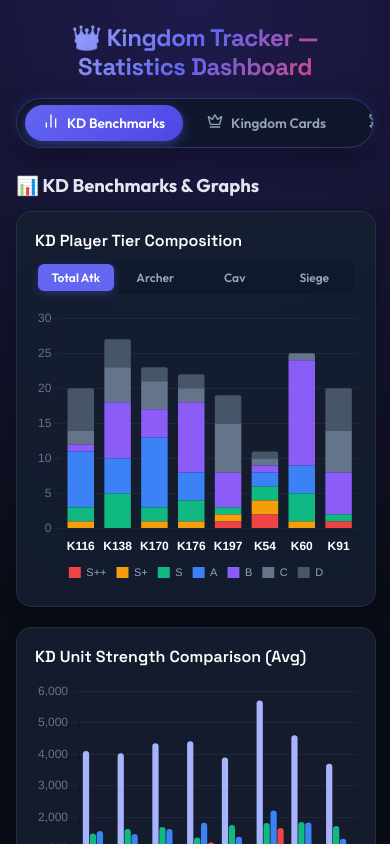
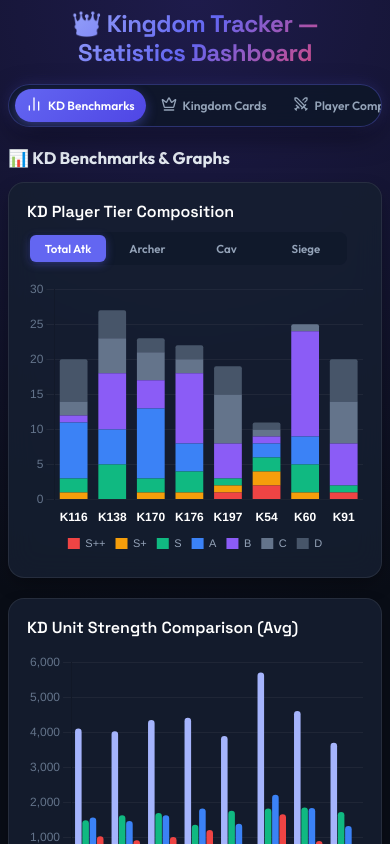
Before and after one commit to vanosski/statistics, a React (Vite) app: page / in a window 390 px wide. Shown: the top 844 px of the page. Built offline with nearby package versions, Linux system fonts and the light colour scheme.

Commit message:
Comprehensive mobile responsiveness enhancements across modals, nav, tables, and cards

```diff
--- a/src/components/KingdomModal.tsx
+++ b/src/components/KingdomModal.tsx
@@ -48,17 +48,18 @@ export const KingdomModal: React.FC<KingdomModalProps> = ({
         justifyContent: 'center',
         padding: '16px'
       }}
-      className="animate-fade-in"
+      className="animate-fade-in modal-container"
     >
       <div
         onClick={(e) => e.stopPropagation()}
+        className="modal-sheet"
         style={{
           background: '#0f172a',
           border: '1px solid rgba(99, 102, 241, 0.4)',
           borderRadius: '20px',
           width: '100%',
           maxWidth: '900px',
-          maxHeight: '90vh',
+          maxHeight: '92vh',
           display: 'flex',
           flexDirection: 'column',
           boxShadow: '0 25px 60px -15px rgba(0, 0, 0, 0.9), 0 0 30px rgba(99, 102, 241, 0.2)',
@@ -67,9 +68,10 @@ export const KingdomModal: React.FC<KingdomModalProps> = ({
       >
         {/* Header */}
         <div
+          className="modal-header"
           style={{
             padding: '18px 24px',
-            background: 'rgba(30, 41, 59, 0.8)',
+            background: 'rgba(30, 41, 59, 0.85)',
             borderBottom: '1px solid rgba(255, 255, 255, 0.08)',
             display: 'flex',
             justifyContent: 'space-between',
--- a/src/components/PlayerModal.tsx
+++ b/src/components/PlayerModal.tsx
@@ -28,10 +28,11 @@ export const PlayerModal: React.FC<PlayerModalProps> = ({ player, onClose, onAdd
         justifyContent: 'center',
         padding: '16px'
       }}
-      className="animate-fade-in"
+      className="animate-fade-in modal-container"
     >
       <div
         onClick={(e) => e.stopPropagation()}
+        className="modal-sheet"
         style={{
           background: '#0f172a',
           border: '1px solid rgba(99, 102, 241, 0.4)',
@@ -47,6 +48,7 @@ export const PlayerModal: React.FC<PlayerModalProps> = ({ player, onClose, onAdd
       >
         {/* Header */}
         <div
+          className="modal-header"
           style={{
             padding: '18px 24px',
             background: 'rgba(30, 41, 59, 0.85)',
--- a/src/components/TopNav.tsx
+++ b/src/components/TopNav.tsx
@@ -8,38 +8,40 @@ interface TopNavProps {
 }
 
 export const TopNav: React.FC<TopNavProps> = ({ currentView, onSelectView }) => {
-  const tabs: { id: ViewMode; label: string; icon: React.ReactNode }[] = [
-    { id: 'graphs', label: 'KD Benchmarks', icon: <BarChart2 size={16} /> },
-    { id: 'kingdoms', label: 'Kingdom Cards', icon: <Crown size={16} /> },
-    { id: 'compare', label: 'Player Compare', icon: <Swords size={16} /> },
-    { id: 'table', label: 'Player Table', icon: <Table size={16} /> }
+  const tabs: { id: ViewMode; label: string; shortLabel: string; icon: React.ReactNode }[] = [
+    { id: 'graphs', label: 'KD Benchmarks', shortLabel: 'Benchmarks', icon: <BarChart2 size={16} /> },
+    { id: 'kingdoms', label: 'Kingdom Cards', shortLabel: 'Kingdoms', icon: <Crown size={16} /> },
+    { id: 'compare', label: 'Player Compare', shortLabel: 'Compare', icon: <Swords size={16} /> },
+    { id: 'table', label: 'Player Table', shortLabel: 'Table', icon: <Table size={16} /> }
   ];
 
   return (
     <div
       style={{
         position: 'sticky',
-        top: '12px',
+        top: '8px',
         zIndex: 1000,
         width: '100%',
         display: 'flex',
         justifyContent: 'center',
-        marginBottom: '26px'
+        marginBottom: '20px'
       }}
     >
       <nav
+        className="nav-tabs-container"
         style={{
           display: 'flex',
-          gap: '6px',
-          background: 'rgba(15, 23, 42, 0.88)',
+          gap: '4px',
+          background: 'rgba(15, 23, 42, 0.92)',
           backdropFilter: 'blur(20px)',
           WebkitBackdropFilter: 'blur(20px)',
           border: '1px solid rgba(99, 102, 241, 0.35)',
-          padding: '6px 8px',
+          padding: '4px 6px',
           borderRadius: '30px',
           boxShadow: '0 10px 30px -5px rgba(0, 0, 0, 0.6), 0 0 15px rgba(99, 102, 241, 0.2)',
           overflowX: 'auto',
-          maxWidth: '100%'
+          maxWidth: '100%',
+          WebkitOverflowScrolling: 'touch'
         }}
       >
         {tabs.map((tab) => {
@@ -47,27 +49,29 @@ export const TopNav: React.FC<TopNavProps> = ({ currentView, onSelectView }) =>
           return (
             <button
               key={tab.id}
+              className="nav-tab-btn"
               onClick={() => onSelectView(tab.id)}
               style={{
                 display: 'inline-flex',
                 alignItems: 'center',
-                gap: '8px',
-                padding: '8px 18px',
+                gap: '6px',
+                padding: '8px 14px',
                 borderRadius: '20px',
-                fontSize: '0.85rem',
+                fontSize: '0.82rem',
                 fontWeight: 600,
                 color: isActive ? '#ffffff' : '#94a3b8',
                 background: isActive ? 'linear-gradient(135deg, #6366f1, #4f46e5)' : 'transparent',
                 border: 'none',
                 cursor: 'pointer',
-                transition: 'all 0.25s ease',
+                transition: 'all 0.2s ease',
                 whiteSpace: 'nowrap',
                 fontFamily: 'inherit',
-                boxShadow: isActive ? '0 4px 12px rgba(99, 102, 241, 0.4)' : 'none'
+                boxShadow: isActive ? '0 4px 12px rgba(99, 102, 241, 0.4)' : 'none',
+                flexShrink: 0
               }}
             >
               <span>{tab.icon}</span>
-              {tab.label}
+              <span>{tab.label}</span>
             </button>
           );
         })}
--- a/src/index.css
+++ b/src/index.css
@@ -18,12 +18,17 @@
   padding: 0;
 }
 
+html, body {
+  overflow-x: hidden;
+  width: 100%;
+}
+
 body {
   background: radial-gradient(circle at 50% 0%, #1e1b4b 0%, #090d16 60%);
   color: var(--text-main);
   font-family: 'Outfit', sans-serif;
   min-height: 100vh;
-  padding: 24px 16px;
+  padding: 16px 12px;
   display: flex;
   flex-direction: column;
   align-items: center;
@@ -44,23 +49,26 @@ h1, h2, h3, h4 {
 }
 
 .section-title {
-  font-size: clamp(1.15rem, 4vw, 1.45rem);
+  font-size: clamp(1.05rem, 3.5vw, 1.35rem);
   font-weight: 700;
   width: 100%;
   margin-bottom: 14px;
   color: #e2e8f0;
   display: flex;
+  flex-wrap: wrap;
   align-items: center;
   justify-content: space-between;
+  gap: 8px;
 }
 
 /* Badges & Tier Pills */
 .badge-tier {
   padding: 4px 8px;
   border-radius: 6px;
-  font-size: 0.75rem;
+  font-size: 0.72rem;
   font-weight: 700;
   text-transform: uppercase;
+  white-space: nowrap;
 }
 .bg-crimson { background: #ef4444; color: #fff; box-shadow: 0 0 8px rgba(239,68,68,0.5); }
 .bg-gold { background: #f59e0b; color: #000; }
@@ -72,27 +80,29 @@ h1, h2, h3, h4 {
   background: rgba(99, 102, 241, 0.15);
   border: 1px solid rgba(99, 102, 241, 0.35);
   color: #a5b4fc;
-  padding: 3px 8px;
+  padding: 2px 7px;
   border-radius: 6px;
-  font-size: 0.75rem;
+  font-size: 0.72rem;
   font-weight: 600;
+  white-space: nowrap;
 }
 
 .tier-pill {
   padding: 2px 6px;
   border-radius: 4px;
-  font-size: 0.72rem;
+  font-size: 0.7rem;
   font-weight: 700;
   color: #fff;
   display: inline-block;
-  min-width: 28px;
+  min-width: 26px;
   text-align: center;
+  white-space: nowrap;
 }
 
 /* Button Toggles */
 .btn-group {
   display: flex;
-  gap: 4px;
+  gap: 3px;
   background: rgba(15, 23, 42, 0.7);
   padding: 3px;
   border-radius: 8px;
@@ -103,7 +113,7 @@ h1, h2, h3, h4 {
 .btn-toggle {
   flex: 1;
   padding: 6px 4px;
-  font-size: 0.75rem;
+  font-size: 0.72rem;
   font-weight: 600;
   border-radius: 6px;
   border: none;
@@ -113,6 +123,7 @@ h1, h2, h3, h4 {
   text-align: center;
   transition: all 0.2s;
   font-family: inherit;
+  white-space: nowrap;
 }
 
 .btn-toggle:hover {
@@ -135,10 +146,50 @@ h1, h2, h3, h4 {
   animation: fadeIn 0.25s cubic-bezier(0.16, 1, 0.3, 1) forwards;
 }
 
+/* Responsive Mobile Navigation, Tables & Modals */
+@media (max-width: 768px) {
+  body {
+    padding: 10px 8px 30px 8px;
+  }
+
+  .section-title {
+    flex-direction: column;
+    align-items: flex-start;
+  }
+
+  .nav-tabs-container {
+    width: 100% !important;
+    justify-content: flex-start !important;
+  }
+
+  .nav-tab-btn {
+    padding: 7px 11px !important;
+    font-size: 0.75rem !important;
+  }
+
+  .modal-container {
+    padding: 0 !important;
+    align-items: flex-end !important;
+  }
+
+  .modal-sheet {
+    border-radius: 20px 20px 0 0 !important;
+    max-height: 94vh !important;
+  }
+
+  .modal-header {
+    padding: 14px 16px !important;
+  }
+
+  .modal-body {
+    padding: 16px 14px !important;
+  }
+}
+
 /* Scrollbars */
 ::-webkit-scrollbar {
-  width: 6px;
-  height: 6px;
+  width: 5px;
+  height: 5px;
 }
 ::-webkit-scrollbar-track {
   background: rgba(0, 0, 0, 0.3);
```
